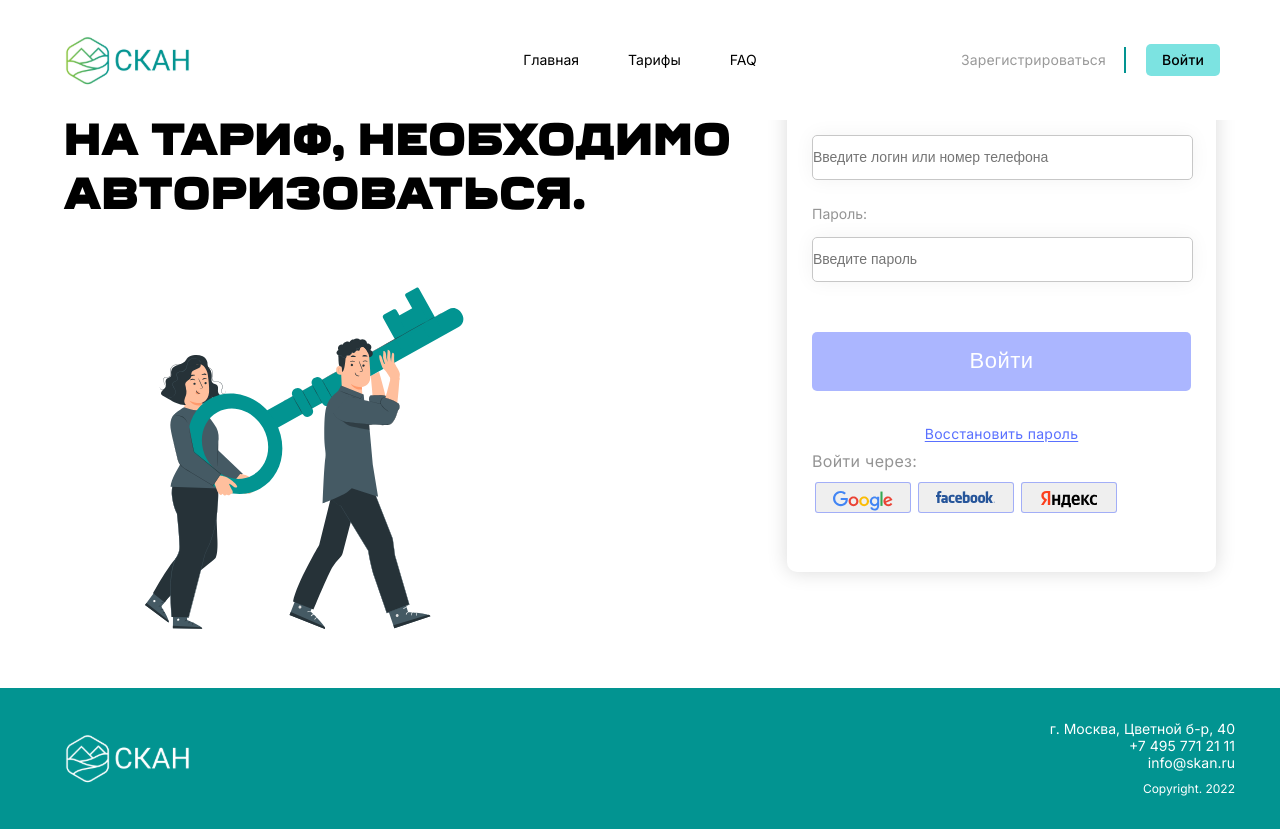
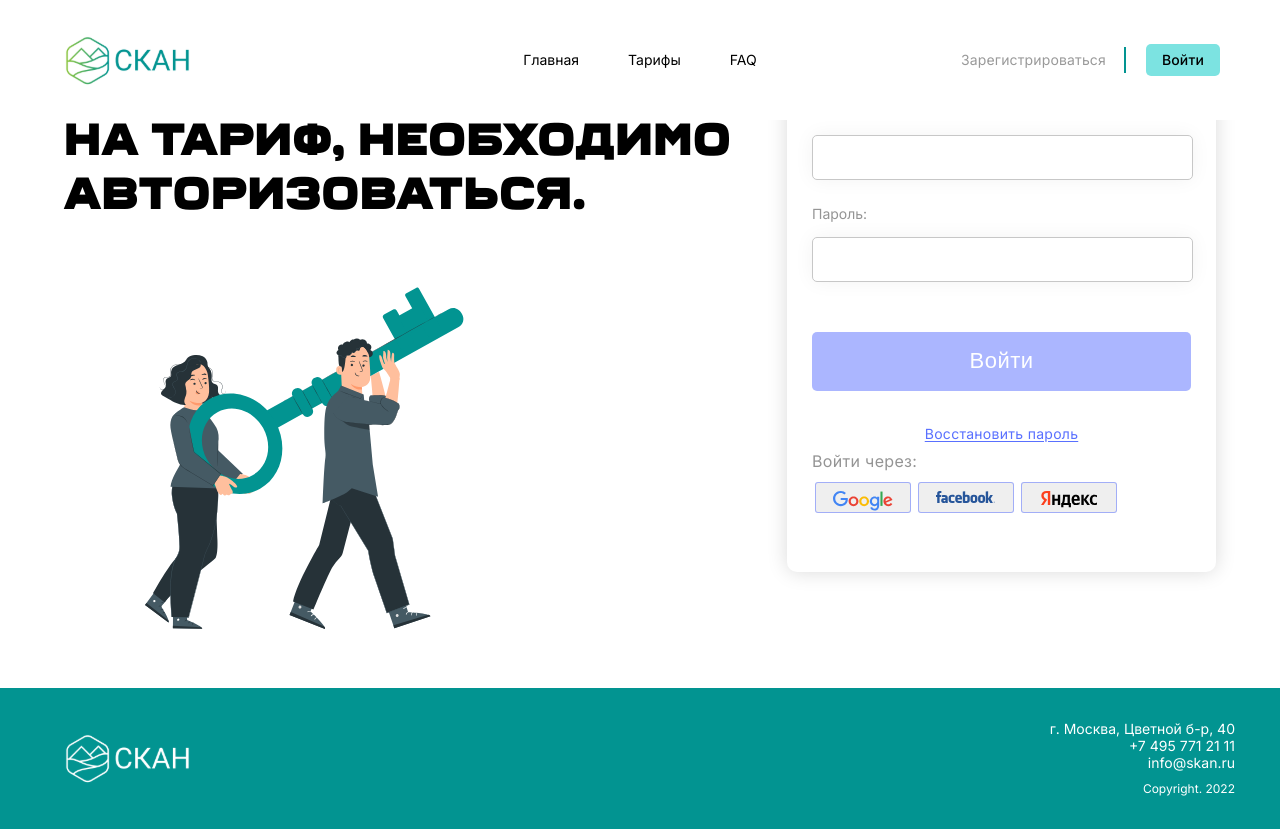
Before and after one commit to zminat/scan, a React (Vite) app: page /auth in a window 1280 px wide. Built offline with nearby package versions, Linux system fonts and the light colour scheme; a small style sheet from the web is missing.

Commit message:
Removed placeholders from login inputs.

```diff
--- a/src/pages/LoginPage.tsx
+++ b/src/pages/LoginPage.tsx
@@ -66,7 +66,6 @@ function LoginPage() {
                                 type="text"
                                 value={login}
                                 onChange={(e) => setLogin(e.target.value)}
-                                placeholder="Введите логин или номер телефона"
                                 required
                             />
                         </label>
@@ -76,7 +75,6 @@ function LoginPage() {
                                 type="password"
                                 value={password}
                                 onChange={(e) => setPassword(e.target.value)}
-                                placeholder="Введите пароль"
                                 required
                             />
                         </label>
```
